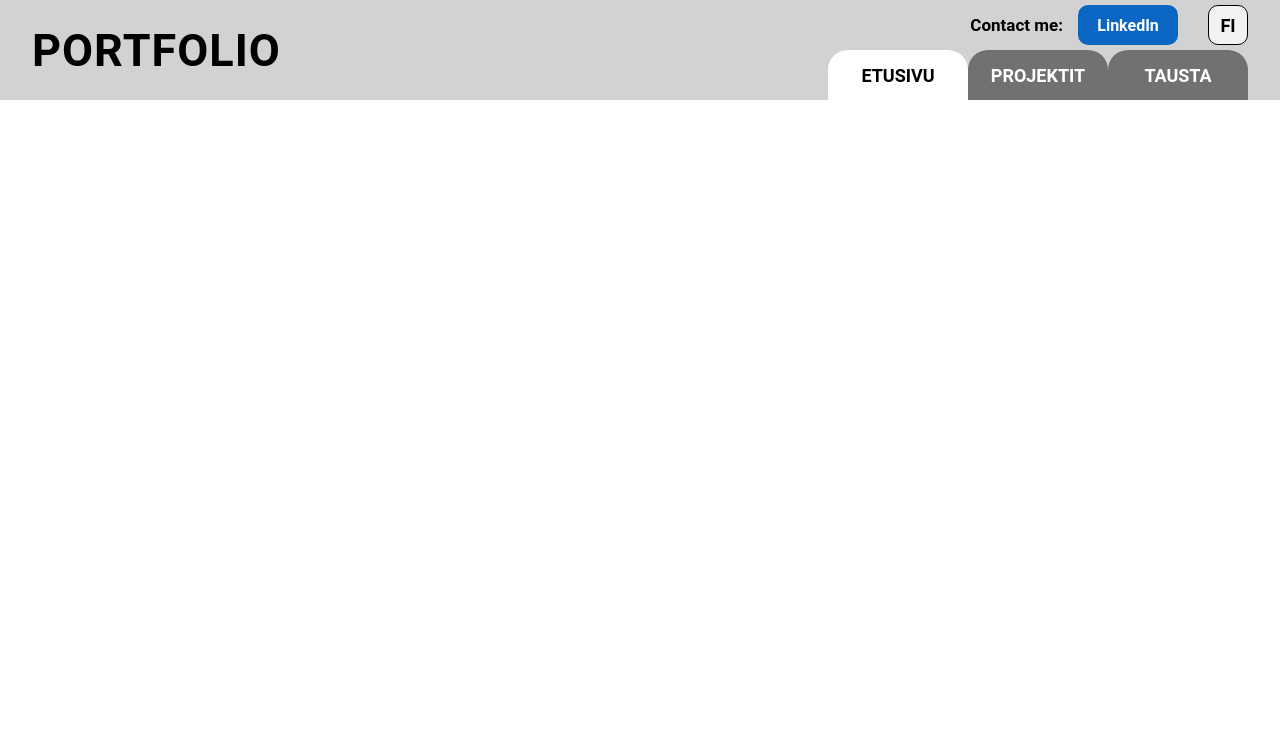
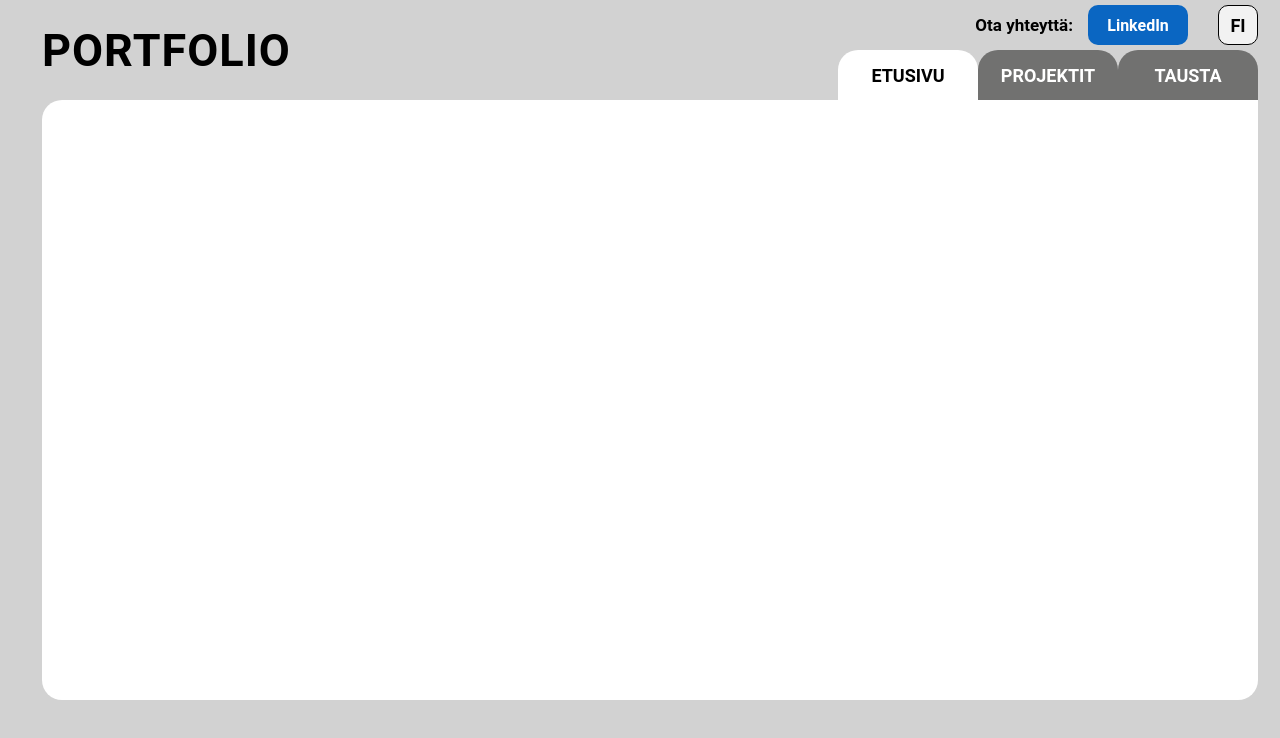
Before and after one commit to t0vure00/portfolio-app, a React (Create React App) app: page / in a window 1280 px wide. Shown: the top 738 px of the page. Built offline with nearby package versions, Linux system fonts and the light colour scheme.

Commit message:
Page backgound
Made the page background at this point did not make it's own component as not sure needed due to small code size, may change mind later.

Setup.js change due to act() warning, solution from React's official website.

```diff
--- a/src/App.css
+++ b/src/App.css
@@ -1,5 +1,24 @@
-.App {
+body {
+  width: 100%;
+  margin: 10px;
+  margin-top: 0px;
+
   background-color: #d2d2d2;
 
   font-family: "Roboto", sans-serif;
 }
+
+.page_background {
+  width: 95%;
+  height: 600px;
+  max-width: 1300px;
+  min-width: 900px;
+  border-radius: 20px;
+  border-top-right-radius: 0px;
+  margin-left: auto;
+  margin-right: auto;
+
+  background-color: #FFFFFF;
+
+  position: relative;
+}
--- a/src/App.js
+++ b/src/App.js
@@ -4,23 +4,33 @@ import './App.css';
 import Header from './components/header/Header';
 
 // TO DO: this is stand in data, will be replaced later with data from firebase
-const general_data = {
+const general_data_fi = {
   label: {
-    contact_me_en: "Contact me",
-    contact_me_fi: "Ota yhteyttä",
+    contact_me: "Ota yhteyttä",
   },
   button: {
-    background_en: "Background",
-    background_fi: "Tausta",
+    background: "Tausta",
     linkedin: "LinkedIn",
-    frontpage_en: "Frontpage",
-    frontpage_fi: "Etusivu",
+    frontpage: "Etusivu",
     lang_choice_en: "ENFI",
     lang_choice_fi: "FIEN",
-    projects_en: "Projects",
-    projects_fi: "Projektit"
+    projects: "Projektit"
+  }
+};
+
+const general_data_en = {
+  label: {
+    contact_me: "Contact me",
   },
-};
+  button: {
+    background: "Background",
+    linkedin: "LinkedIn",
+    frontpage: "Frontpage",
+    lang_choice_en: "ENFI",
+    lang_choice_fi: "FIEN",
+    projects: "Projects",
+  },
+}
 
 const frontpage_data = {
     frontpage_title: "Portfolio"
@@ -28,31 +38,36 @@ const frontpage_data = {
 
 
 function App() {
-  const [lang, setLang] = useState(general_data.button.lang_choice_fi)
+  const [lang, setLang] = useState(general_data_fi.button.lang_choice_fi)
+  const [data, setData] = useState([general_data_fi, frontpage_data]);
   const [activePage, setActivePage] = useState(0);
 
   function handlePageButtonClick(type){
-    const types = ['frontpage', 'projects', 'background'];
     if(type!==activePage){
       setActivePage(type);
     }
   }
 
   function handleLangButtonClick(){
-    if(lang===general_data.button.lang_choice_fi){
-      setLang(general_data.button.lang_choice_en);
+    if(lang===data[0].button.lang_choice_fi){
+      setLang(data[0].button.lang_choice_en);
+      setData([general_data_en, frontpage_data]);
     }else {
-      setLang(general_data.button.lang_choice_fi);
+      setLang(data[0].button.lang_choice_fi);
+      setData([general_data_fi, frontpage_data]);
     }
   }
 
+  let titles = [data[0].button.frontpage, data[0].button.projects, data[0].button.background];
+
   return (
-    <div className="App">
-      <Header general_data={general_data} frontpage_data={ frontpage_data }
-              handlePageButtonClick={ handlePageButtonClick }
-              handleLangButtonClick={ handleLangButtonClick }
-              activePage={ activePage } lang={ lang }></Header>
-      <div className="page"></div>
+    <div className="PortfolioApp">
+      <Header general_data={data[0]} frontpage_data={ data[1] }
+            handlePageButtonClick={ handlePageButtonClick }
+            handleLangButtonClick={ handleLangButtonClick }
+            activePage={ activePage } lang={ lang } titles={ titles }>
+      </Header>
+      <div className="page_background"></div>
     </div>
   );
 }
--- a/src/components/header/Header.js
+++ b/src/components/header/Header.js
@@ -6,7 +6,7 @@ import LangButton from "../lang_button/LangButton";
 
 export default function Header(props) {
   const { general_data, frontpage_data, handleLangButtonClick, handlePageButtonClick,
-          activePage, lang} = props;
+          activePage, lang, titles} = props;
 
   return(
     <div className={ styles.header }>
@@ -14,12 +14,12 @@ export default function Header(props) {
               frontpage_data.frontpage_title.toUpperCase() }</div>
       <div className={ styles.header__buttons }>
         <div className={ styles.header__buttons__upper }>
-          <ContactMe text={ general_data.label.contact_me_en }></ContactMe>
+          <ContactMe text={ general_data.label.contact_me }></ContactMe>
           <LangButton lang={ lang } handleClick={ handleLangButtonClick }>
           </LangButton>
         </div>
-        <PageButtons handleClick={ handlePageButtonClick } activePage={ activePage }
-                lang={ lang }>
+        <PageButtons handleClick={ handlePageButtonClick }
+                activePageIndex={ activePage } titles={ titles }>
         </PageButtons>
       </div>
     </div>
--- a/src/components/page_buttons/PageButtons.js
+++ b/src/components/page_buttons/PageButtons.js
@@ -2,15 +2,12 @@ import React from "react";
 import styles from './PageButtons.module.css';
 
 export default function PageButtons(props){
-  let { handleClick, activePage: activePageIndex, lang} = props;
-  lang = lang.slice(0,2);
-  const pages = (lang==='FI') ? ['etusivu', 'projektit', 'tausta']
-                          : ['frontpage', 'projects', 'background'];
+  let { handleClick, activePageIndex, titles} = props;
 
   return (
     <div className={ styles.page_buttons }>
         {
-          pages.map((page, index) => {
+          titles.map((page, index) => {
             if(activePageIndex===index){
               return <div className={ [styles.page_buttons__button,
                       styles.page_buttons__button__active].join(" ") }
```
Also changed, not shown: src/setupTests.js (+2 -0 lines).
